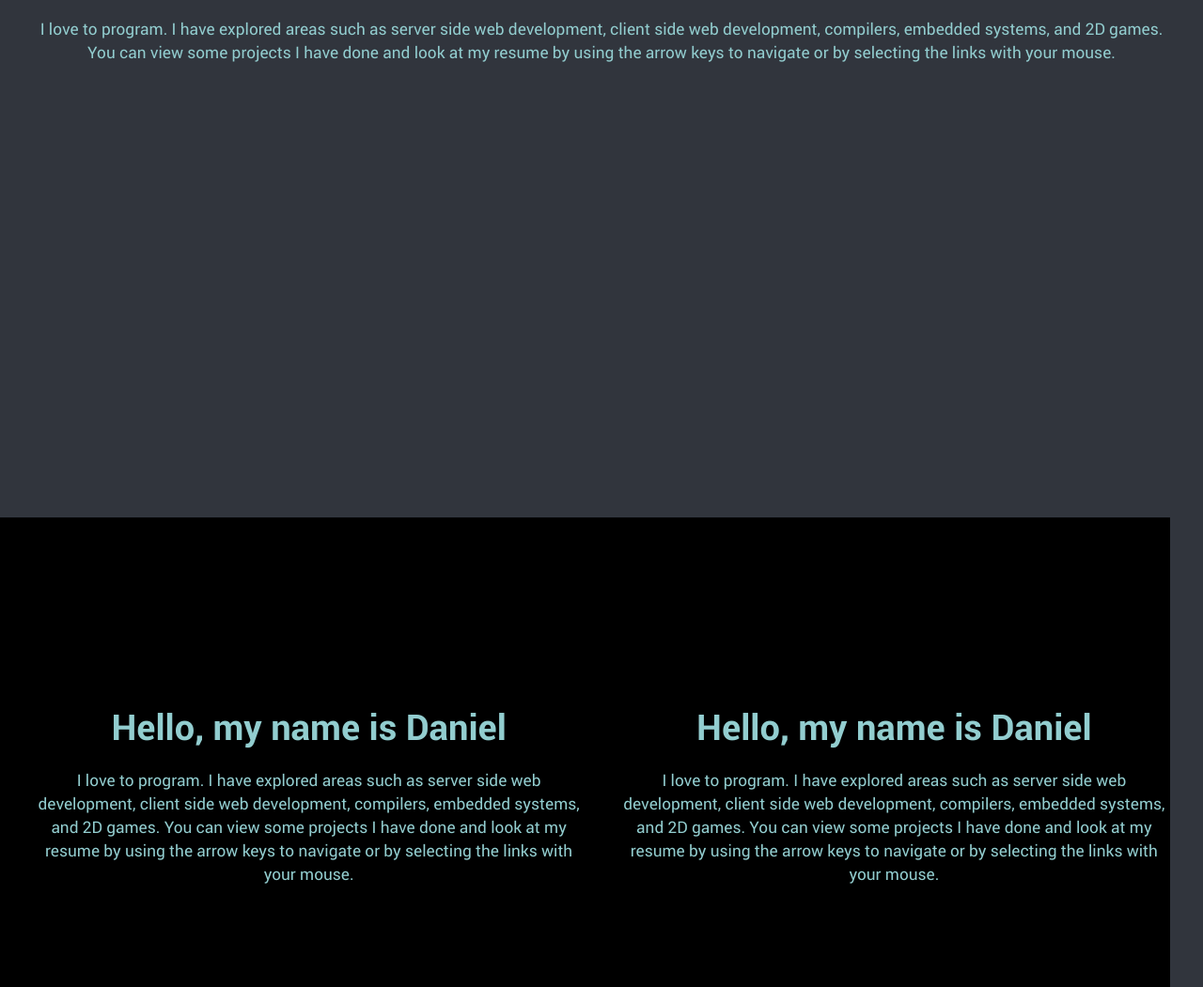
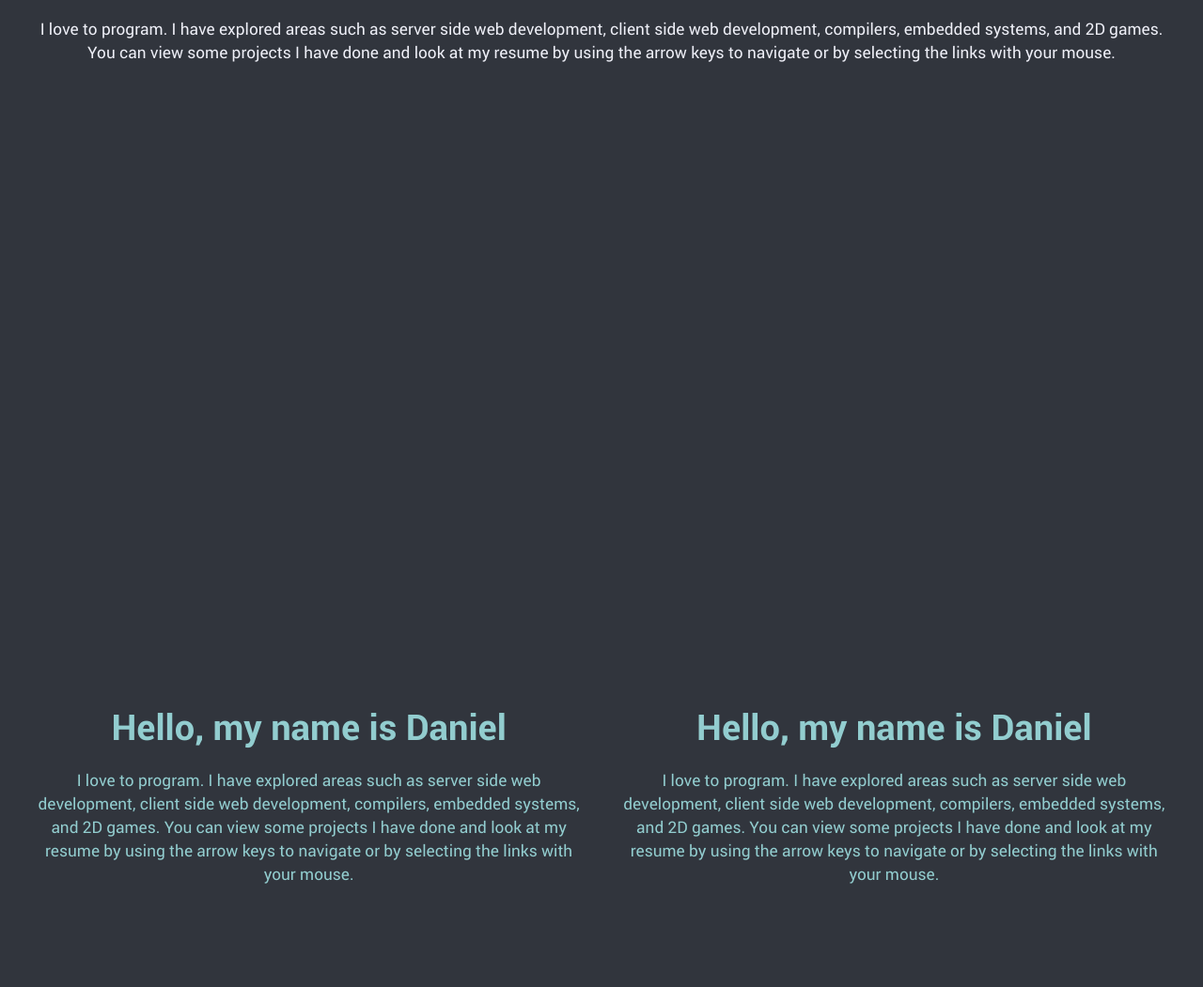
Before and after one commit to DDEFISHER/Resume, a plain HTML site: page client/index.html in a window 1280 px wide. Shown: the part 249-1300 px from the top of the page at 94% size. Drawn offline with Linux system fonts and the light colour scheme.

Commit message:
change about me body text to white

```diff
--- a/client/css/main.css
+++ b/client/css/main.css
@@ -52,14 +52,13 @@ html, body {
   display: block;
   padding-top: 200px;
   text-align: center;
-  color: #92CDCF;
+  color: #EEEFF7;
   height: 100vh;
 }
 #projects {
   padding-top: 200px;
   text-align: center;
   color: #92CDCF;
-  background-color: black;
   height: 100vh;
 }
 #resume {
```
